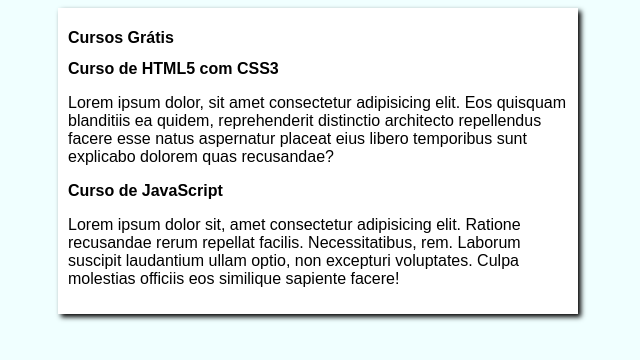
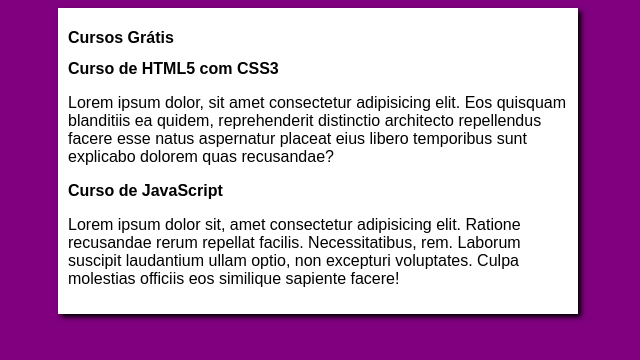
Before and after one commit to LucasAlmeida0/projeto-site, a plain HTML site: page index.html in a window 1280 px wide. Shown: the whole page, without its empty margins (322-962 px from the left). Drawn offline with Linux system fonts and the light colour scheme.

Commit message:
Update style.css

```diff
--- a/estilos/style.css
+++ b/estilos/style.css
@@ -4,7 +4,7 @@
 }
 
 body{
-    background-color:azure ;
+    background-color:purple ;
 
 }
 
```
